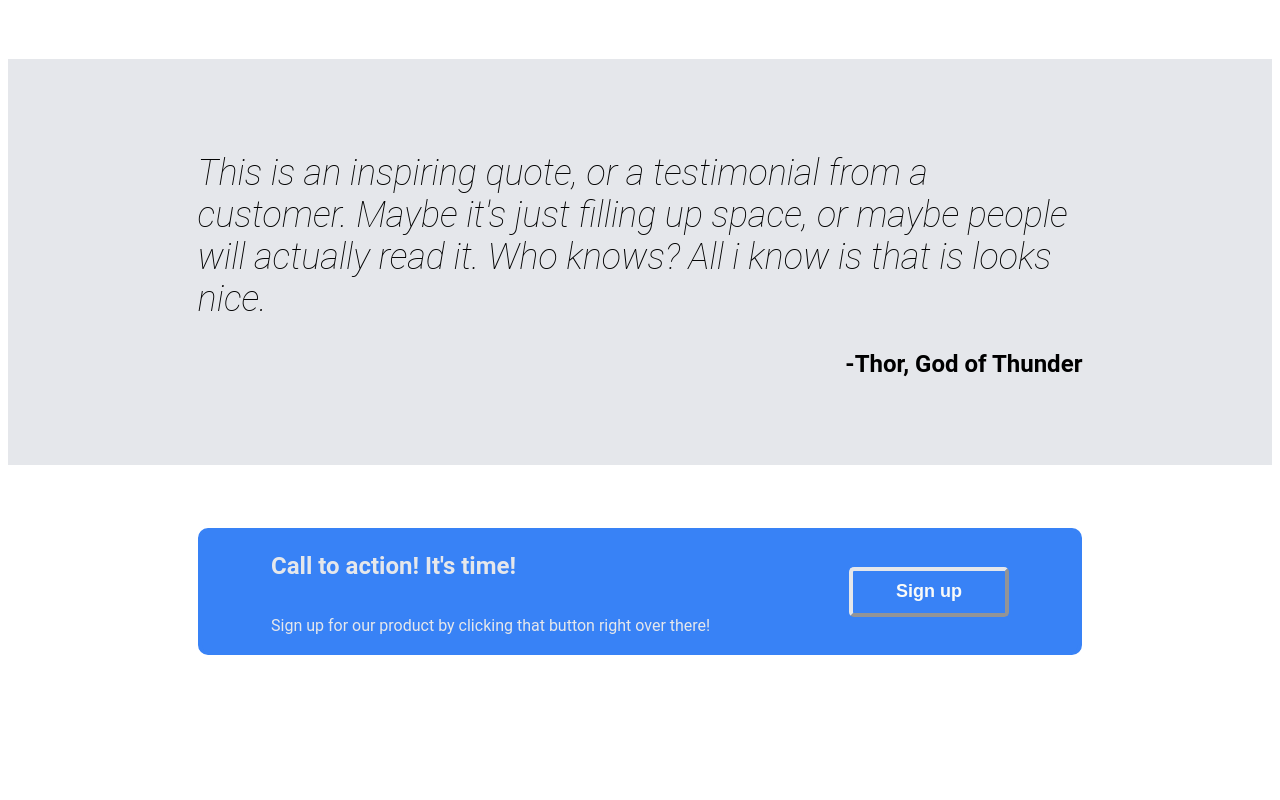
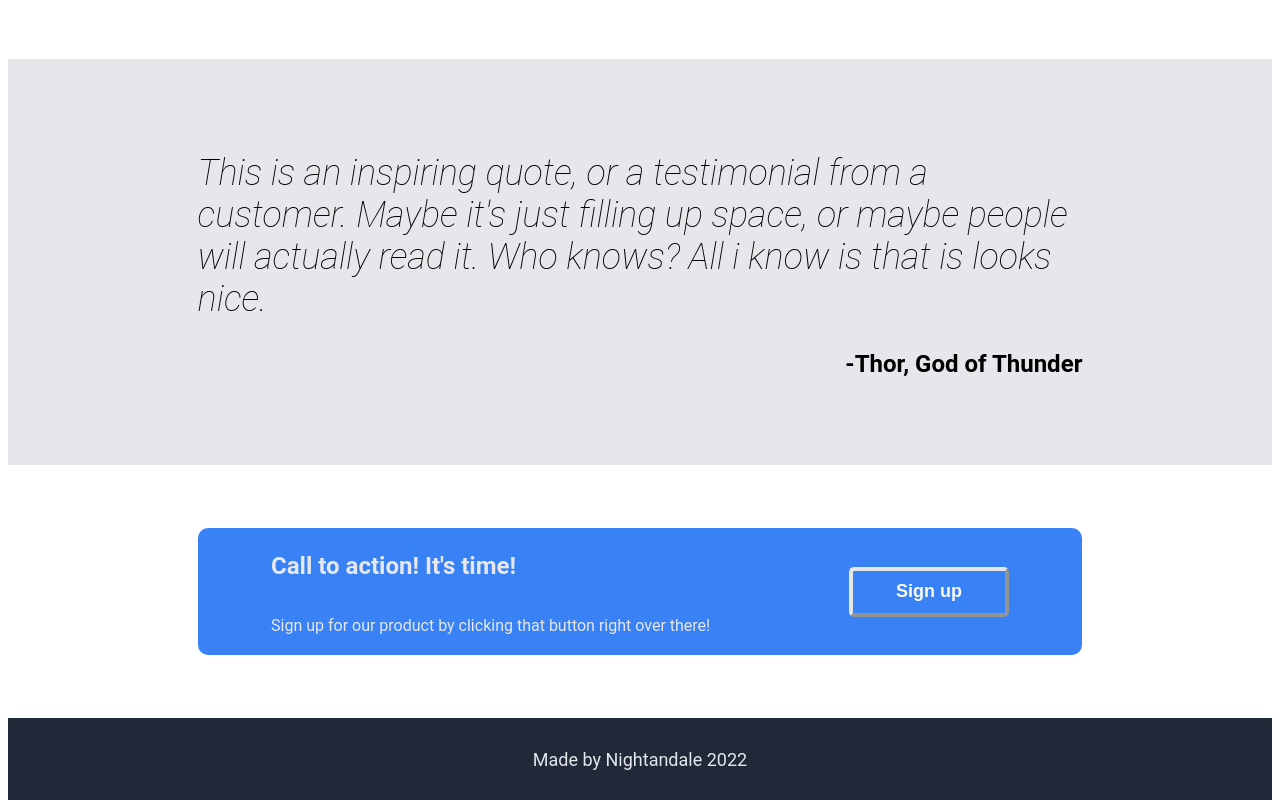
Before and after one commit to Nightandale/OdinProjectLandingPage, a plain HTML site: page index.html in a window 1280 px wide. Shown: the part 806-1606 px from the top of the page. Before the commit the page ends 1524 px from the top, so only its background shows below. Drawn offline with Linux system fonts and the light colour scheme.

Commit message:
Finished Odin Project Landing Page

```diff
--- a/index.html
+++ b/index.html
@@ -60,5 +60,8 @@
                 <button>Sign up</button>
             </div>
         </div>
+        <footer>
+            <p>Made by Nightandale 2022</p>
+        </footer>
     </body>
 </html>
--- a/style.css
+++ b/style.css
@@ -140,3 +140,10 @@ main .images-content{
    border-color:#E5E7EB;
    border-width: 4px;
 }
+footer{
+    padding: 1% 15% 1% 15%;
+    background-color: #1F2937;
+    font-size: 18px;
+    color: #E5E7EB;
+    text-align: center;
+}
```
